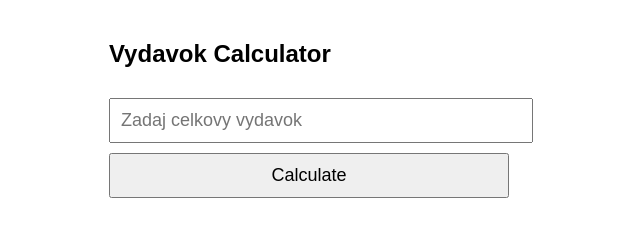
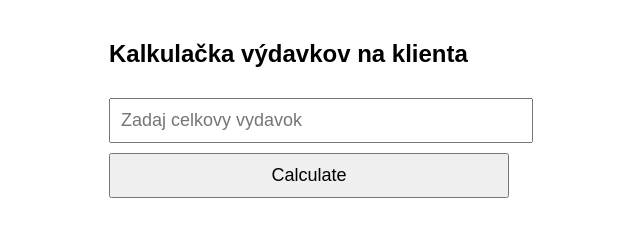
Before and after one commit to adamkoharomudvar/mamakalkulacka, a plain HTML site: page index.html in a window 1280 px wide. Shown: the whole page, without its empty margins (331-971 px from the left). Drawn offline with Linux system fonts and the light colour scheme.

Commit message:
Update index.html

```diff
--- a/index.html
+++ b/index.html
@@ -26,7 +26,7 @@
 </head>
 <body>
 
-  <h2>Vydavok Calculator</h2>
+  <h2>Kalkulačka výdavkov na klienta</h2>
 
   <input type="number" id="vydavok" placeholder="Zadaj celkovy vydavok">
 
```
